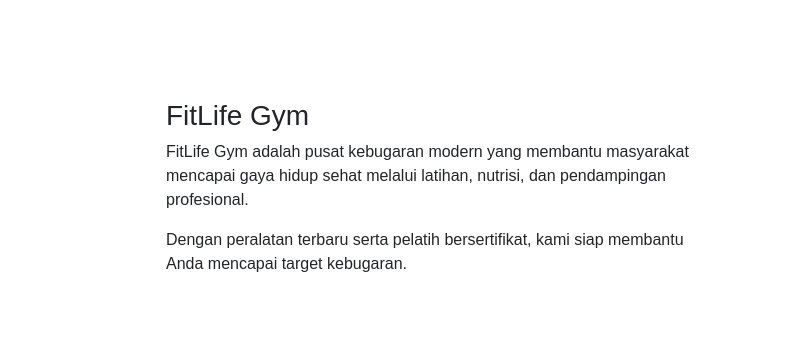
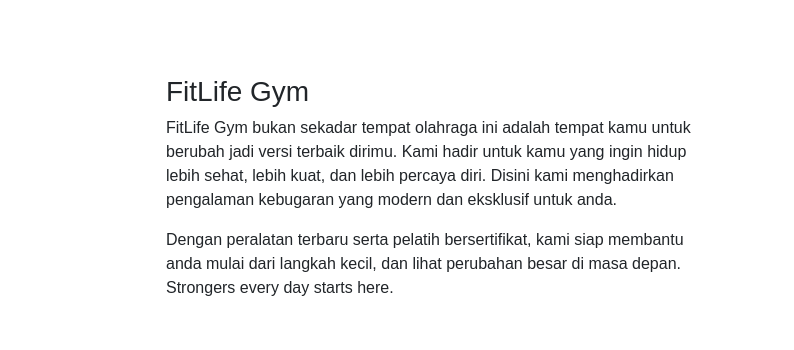
Before and after one commit to yahyaazis24/UTSWeb_B_0064, a plain HTML site: page index.html in a window 1280 px wide. Shown: the part 889-1239 px from the top of the page, 486-1280 px from the left. Drawn offline with nearby package versions, Linux system fonts and the light colour scheme.

Commit message:
deskripsi tentang kami

```diff
--- a/index.html
+++ b/index.html
@@ -72,14 +72,15 @@
             <div class="col-md-6">
                 <h3>FitLife Gym</h3>
                 <p>
-                    FitLife Gym adalah pusat kebugaran modern yang membantu
-                    masyarakat mencapai gaya hidup sehat melalui latihan,
-                    nutrisi, dan pendampingan profesional.
+                    FitLife Gym bukan sekadar tempat olahraga ini adalah tempat kamu untuk berubah jadi versi terbaik dirimu.
+                    Kami hadir untuk kamu yang ingin hidup lebih sehat, lebih kuat, dan lebih percaya diri.
+                    Disini kami menghadirkan pengalaman kebugaran yang modern dan eksklusif untuk anda.
                 </p>
 
                 <p>
                     Dengan peralatan terbaru serta pelatih bersertifikat,
-                    kami siap membantu Anda mencapai target kebugaran.
+                    kami siap membantu anda mulai dari langkah kecil, dan lihat perubahan besar di masa depan.
+                    Strongers every day starts here.
                 </p>
             </div>
         </div>
```
